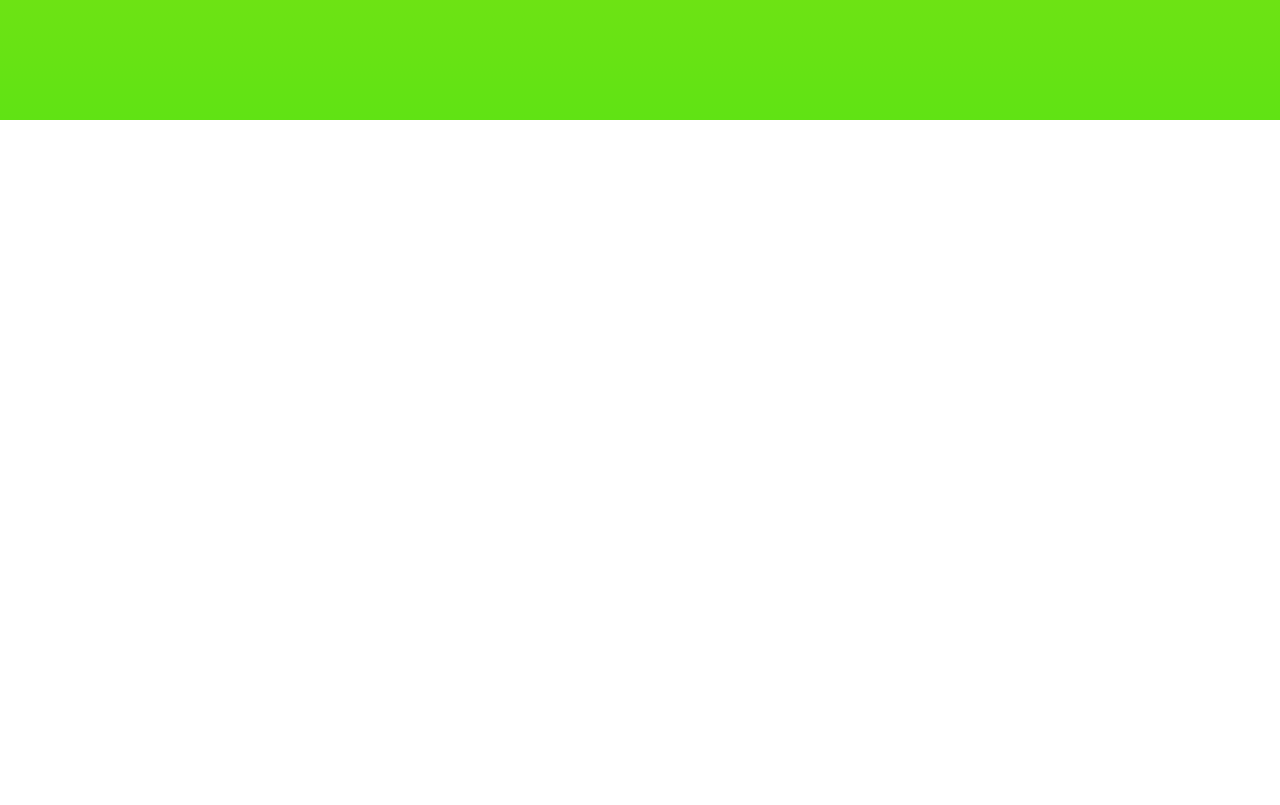
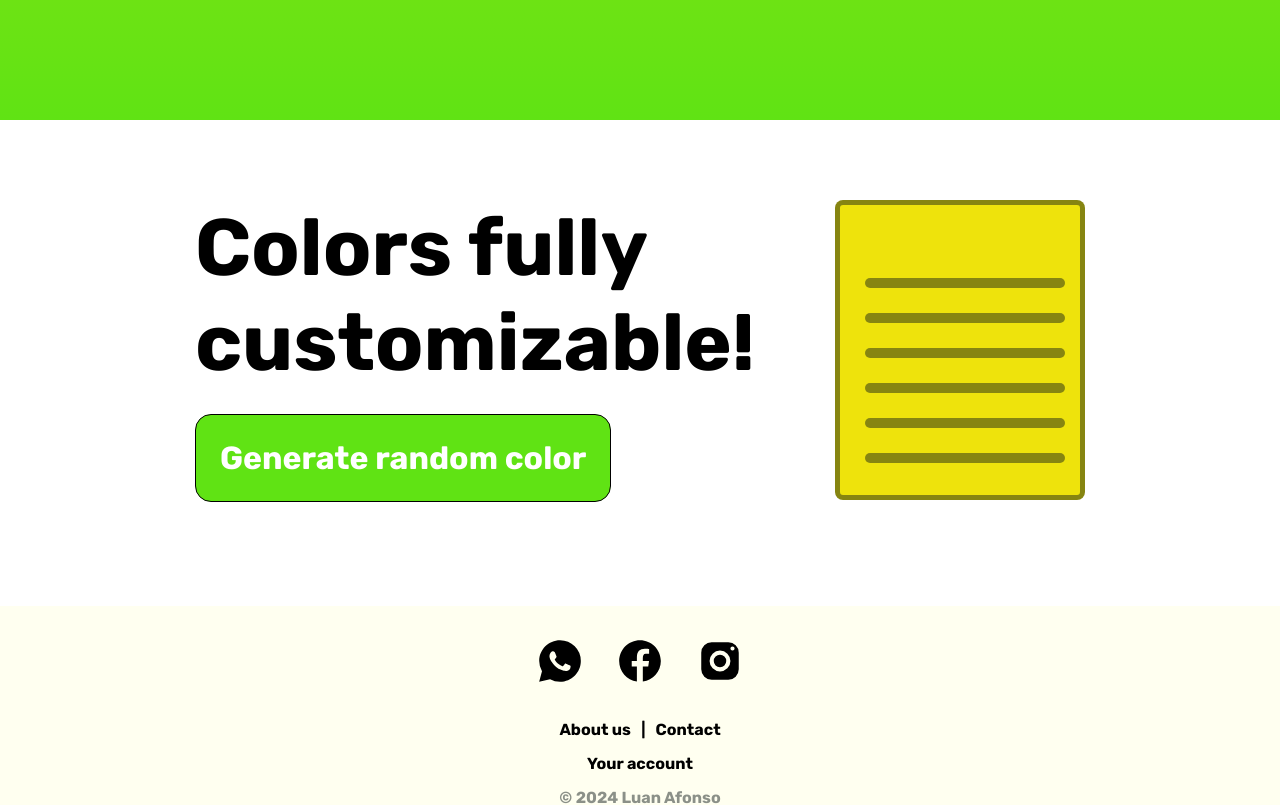
Before and after one commit to luanAfons0/Super-Todo-App, a Next.js app in the folder front-end/: page / in a window 1280 px wide. Shown: the part 680-1485 px from the top of the page. Built offline with nearby package versions, Linux system fonts and the light colour scheme.

Commit message:
feat: post-it demonstration

```diff
--- a/front-end/app/page.tsx
+++ b/front-end/app/page.tsx
@@ -1,6 +1,7 @@
 import Footer from "@/components/Footer";
 import Header from "@/components/Header";
 import HomeBanner from "@/components/HomeBanner";
+import PostItDemonstration from "@/components/PostItDemonstration";
 
 export default function Home() {
   return (
@@ -8,7 +9,7 @@ export default function Home() {
       <HomeBanner>
         <Header />
       </HomeBanner>
-      <div style={{ height: "100vh" }}></div>
+      <PostItDemonstration />
       <Footer />
     </>
   );
--- /dev/null
+++ b/front-end/components/Button/index.tsx
@@ -0,0 +1,9 @@
+import styles from "./styles.module.css";
+
+export default function Button({ buttonText }: { buttonText: string }) {
+  return (
+    <button className={styles.button}>
+      <p>{buttonText}</p>
+    </button>
+  );
+}
--- /dev/null
+++ b/front-end/components/Button/styles.module.css
@@ -0,0 +1,13 @@
+.button {
+  padding: 1.5rem;
+  margin: 1.5rem 0;
+  cursor: pointer;
+  border: 1px #000 solid;
+  background-color: #60e314;
+  color: white;
+  border-radius: 1rem;
+}
+
+.button p {
+  font-size: 2rem;
+}
--- a/front-end/components/HomeBanner/style.module.css
+++ b/front-end/components/HomeBanner/style.module.css
@@ -1,7 +1,6 @@
 .HomeBannerContainer {
   height: 100vh;
   width: 100%;
-  background: rgb(34, 193, 195);
   background: linear-gradient(0deg, #60e314 0%, #b6e314 100%);
   padding: 20px;
   position: relative;
--- /dev/null
+++ b/front-end/components/PostItDemonstration/index.tsx
@@ -0,0 +1,39 @@
+"use client";
+import Button from "../Button";
+import styles from "./styles.module.css";
+import { useState } from "react";
+
+export default function PostItDemonstration() {
+  const lines = Array.from({ length: 6 });
+  const [randomColor, setRandomColor] = useState("#eee30c");
+
+  const randomHexColorCode = () => {
+    let n = (Math.random() * 0xfffff * 1000000).toString(16);
+    setRandomColor("#" + n.slice(0, 6));
+  };
+
+  return (
+    <div className={styles.container}>
+      <div>
+        <h2>
+          Colors fully <br />
+          customizable!
+        </h2>
+        <div onClick={randomHexColorCode}>
+          <Button buttonText="Generate random color" />
+        </div>
+      </div>
+      <div>
+        <div className={styles.PostIt} style={{ backgroundColor: randomColor }}>
+          <ul>
+            {lines.map((_: any, idx: number) => (
+              <li key={idx}>
+                <div></div>
+              </li>
+            ))}
+          </ul>
+        </div>
+      </div>
+    </div>
+  );
+}
--- /dev/null
+++ b/front-end/components/PostItDemonstration/styles.module.css
@@ -0,0 +1,42 @@
+.container {
+  display: flex;
+  justify-content: center;
+  padding: 5rem;
+  flex-wrap: wrap;
+  align-content: center;
+  gap: 5rem;
+
+  @media (max-width: 1050px) {
+    text-align: center;
+  }
+}
+
+.container h2 {
+  font-size: 5rem;
+}
+
+.PostIt {
+  width: 250px;
+  height: 300px;
+  border: solid #0d171775 5px;
+  border-radius: 8px;
+  display: flex;
+  padding-left: 25px;
+  justify-content: flex-start;
+  align-items: flex-end;
+  padding-bottom: 2rem;
+}
+
+.PostIt ul {
+  display: flex;
+  flex-direction: column;
+  gap: 25px;
+  list-style: none;
+}
+
+.PostIt div {
+  width: 200px;
+  height: 10px;
+  border-radius: 5px;
+  background-color: #0d171775;
+}
```
